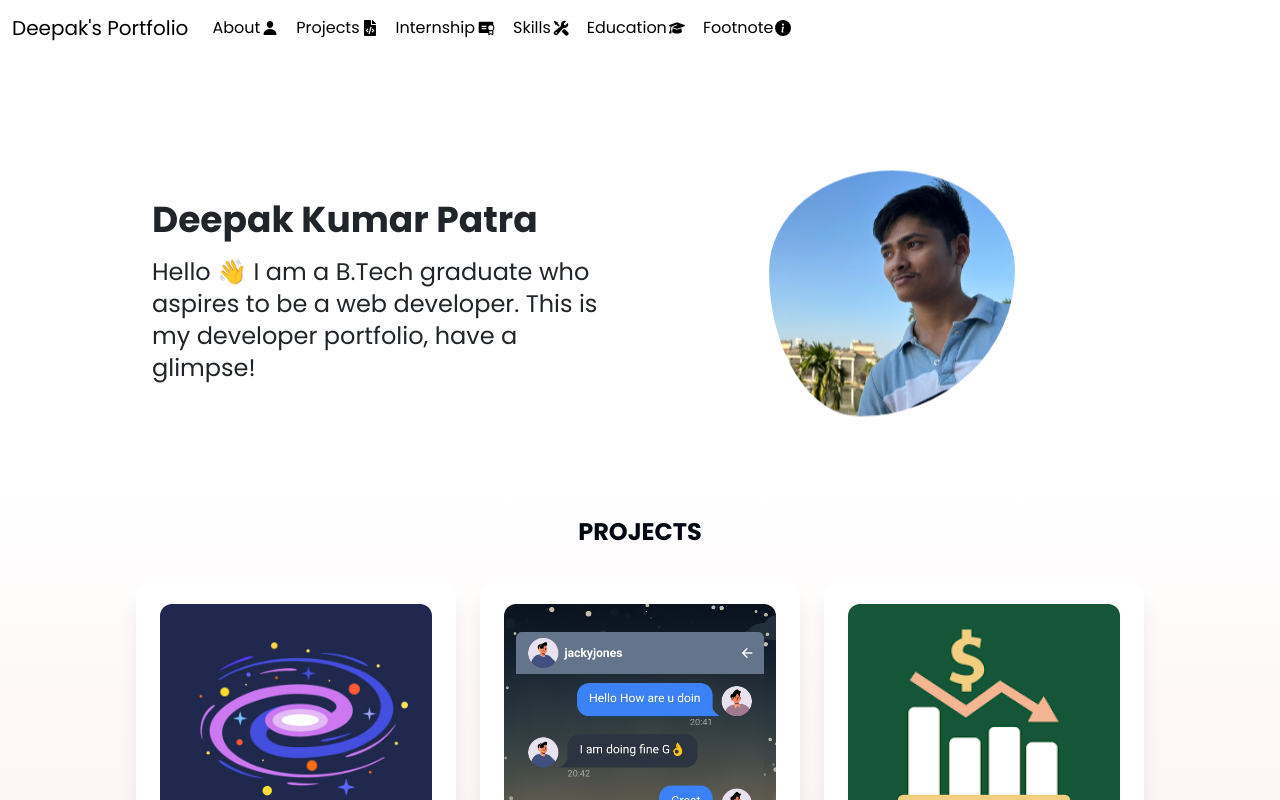
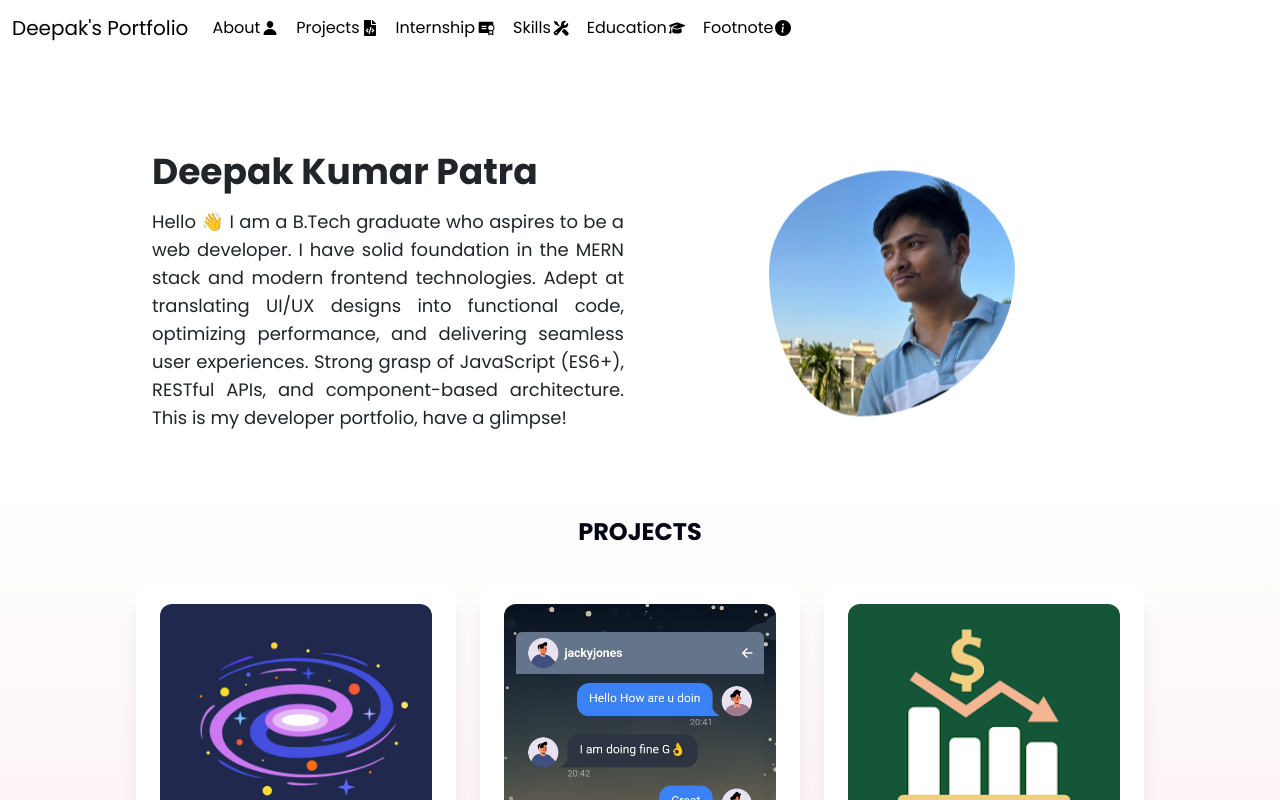
Before and after one commit to deepak-kr-patra/deepak-portfolio, a React (Vite) app: page / in a window 1280 px wide. Built offline with nearby package versions, Linux system fonts and the light colour scheme.

Commit message:
changed summary and some other component details

```diff
--- a/package.json
+++ b/package.json
@@ -4,7 +4,7 @@
   "version": "0.0.0",
   "type": "module",
   "scripts": {
-    "dev": "vite",
+    "dev": "vite --host",
     "build": "vite build",
     "lint": "eslint . --ext js,jsx --report-unused-disable-directives --max-warnings 0",
     "preview": "vite preview"
--- a/src/components/Education.jsx
+++ b/src/components/Education.jsx
@@ -51,10 +51,10 @@ const Education = () => {
                 </div>
                 <div className="tw-carousel-item tw-w-[80%]">
                     <div className='tw-flex tw-flex-col tw-items-center tw-justify-start tw-w-full tw-p-4 tw-rounded-2xl second-slide'>
-                        <h2 className='tw-w-full tw-text-center tw-font-bold tw-text-xl tw-mb-4'>12TH</h2>
+                        <h2 className='tw-w-full tw-text-center tw-font-bold tw-text-xl tw-mb-4'>12<sup>th</sup></h2>
                         <ul className='tw-w-full'>
                             <h3 className={`tw-font-bold ${fontSize} tw-text-[#e41111]`}>BOARD</h3>
-                            <p className={`tw-font-bold ${fontSize} tw-mb-4`}>11th and 12th in CHSE Board (Science stream)</p>
+                            <p className={`tw-font-bold ${fontSize} tw-mb-4`}>11<sup>th</sup> and 12<sup>th</sup> in CHSE Board (Science stream)</p>
 
                             <h3 className={`tw-font-bold ${fontSize} tw-text-[#e41111]`}>INSTITUTION</h3>
                             <p className={`tw-font-bold ${fontSize} tw-mb-4`}>Nimapara Autonomous College, Nimapara</p>
@@ -65,16 +65,16 @@ const Education = () => {
                             <h3 className={`tw-font-bold ${fontSize} tw-text-[#e41111]`}>SCORE</h3>
                             <p className={`tw-font-bold ${fontSize} tw-mb-4`}>74%</p>
 
-                            <p className={`tw-font-bold ${fontSize} tw-mb-4`}><span className='tw-text-[#e41111]'>*</span> Got e-Medhabruti scholarship for meritorious students in 12th.</p>
+                            <p className={`tw-font-bold ${fontSize} tw-mb-4`}><span className='tw-text-[#e41111]'>*</span> Got e-Medhabruti scholarship for meritorious students in 12<sup>th</sup>.</p>
                         </ul>
                     </div>
                 </div>
                 <div className="tw-carousel-item tw-w-[80%]">
                     <div className='tw-flex tw-flex-col tw-items-start tw-justify-start tw-w-full tw-p-4 tw-rounded-2xl third-slide'>
-                        <h2 className='tw-w-full tw-text-center tw-font-bold tw-text-xl tw-mb-4 tw-text-white'>SCHOOL</h2>
+                        <h2 className='tw-w-full tw-text-center tw-font-bold tw-text-xl tw-mb-4 tw-text-white'>10<sup>th</sup></h2>
                         <ul className='tw-w-full'>
                             <h3 className={`tw-font-bold ${fontSize} tw-text-[#2d2771]`}>BOARD</h3>
-                            <p className={`tw-font-bold ${fontSize} tw-mb-4 tw-text-white`}>10th in CBSE Board</p>
+                            <p className={`tw-font-bold ${fontSize} tw-mb-4 tw-text-white`}>10<sup>th</sup> in CBSE Board</p>
 
                             <h3 className={`tw-font-bold ${fontSize} tw-text-[#2d2771]`}>INSTITUTION</h3>
                             <p className={`tw-font-bold ${fontSize} tw-mb-4 tw-text-white`}>DAV Public School, Nimapara</p>
--- a/src/components/Header.jsx
+++ b/src/components/Header.jsx
@@ -11,19 +11,19 @@ const Header = () => {
   let headerBoxWidth = "";
   if (screenWidth > 1100) {
     headerSize = "tw-text-4xl";
-    paraSize = "tw-text-2xl";
+    paraSize = "tw-text-lg";
     headerBoxWidth = "tw-w-[80%]";
   } else if (screenWidth <= 1100 && screenWidth > 800) {
     headerSize = "tw-text-3xl";
-    paraSize = "tw-text-xl";
+    paraSize = "tw-text-md";
     headerBoxWidth = "tw-w-[95%]";
   } else if (screenWidth <= 800 && screenWidth > 650) {
     headerSize = "tw-text-2xl";
-    paraSize = "tw-text-lg";
+    paraSize = "tw-text-sm";
     headerBoxWidth = "tw-w-[95%]";
   } else {
     headerSize = "tw-text-2xl";
-    paraSize = "tw-text-md";
+    paraSize = "tw-text-xs";
     headerBoxWidth = "tw-w-full";
   }
 
@@ -34,11 +34,12 @@ const Header = () => {
   const picSizeClass = screenWidth <= 650 ? "smallPic" : "largePic";
 
   return (
-    <div className={`tw-flex ${flexDir} tw-p-2 tw-items-center tw-justify-center ${headerBoxWidth} tw-h-96`} id='about'>
+    <div className={`tw-flex ${flexDir} tw-p-2 tw-items-center tw-justify-center ${headerBoxWidth} md:tw-h-96 tw-h-96www`} id='about'>
       {/* intro */}
       <div className={`tw-flex tw-flex-col tw-p-4 tw-items-center tw-justify-center ${innerDivsWidth} tw-gap-4`}>
         <h1 className={`${headerSize} tw-w-full ${textAlign} tw-font-bold`}>Deepak Kumar Patra</h1>
-        <p className={`${paraSize} tw-w-full tw-text-start`}>Hello 👋 I am a B.Tech graduate who aspires to be a web developer. This is my developer portfolio, have a glimpse!</p>
+        {/* <p className={`${paraSize} tw-w-full tw-text-start`}>Hello 👋 I am a B.Tech graduate who aspires to be a web developer. This is my developer portfolio, have a glimpse!</p> */}
+        <p className={`${paraSize} tw-w-full tw-text-justify`}>Hello 👋 I am a B.Tech graduate who aspires to be a web developer. I have solid foundation in the MERN stack and modern frontend technologies. Adept at translating UI/UX designs into functional code, optimizing performance, and delivering seamless user experiences. Strong grasp of JavaScript (ES6+), RESTful APIs, and component-based architecture. This is my developer portfolio, have a glimpse!</p>
       </div>
 
       {/* pic */}
--- a/src/components/Internship.jsx
+++ b/src/components/Internship.jsx
@@ -74,8 +74,8 @@ const Internship = () => {
             <div className={`tw-card ${cardWidth} tw-glass internship-card`}>
                 <figure><img src="/1Stop.png" alt="1Stop" /></figure>
                 <div className="tw-card-body tw-items-center">
-                    <h2 className="tw-card-title">Online AI Internship</h2>
-                    <p className='tw-mb-4'>An online internship on Artificial Intelligence by 1Stop.</p>
+                    <h2 className="tw-card-title">AI Internship by 1Stop</h2>
+                    <p className='tw-mb-4'>An internship program on Artificial Intelligence by 1Stop.</p>
                     <button className="tw-btn tw-rounded-3xl info-btn" onClick={toggleInfoView}>View Info <IoInformationCircle className='tw-text-xl' />
                     </button>
                 </div>
--- a/src/components/internshipInfo/InternshipInfo.jsx
+++ b/src/components/internshipInfo/InternshipInfo.jsx
@@ -36,12 +36,12 @@ const InternshipInfo = ({ toggleInfoView, toggleDocView }) => {
                 </div>
 
                 <div className={`tw-card-body tw-h-full ${cardBodyPadding} tw-items-center tw-gap-8`}>
-                    <h1 className={`tw-font-extrabold ${headerTextSize}`}>Online AI Internship</h1>
+                    <h1 className={`tw-font-extrabold ${headerTextSize}`}>AI Internship by 1Stop</h1>
 
                     <div className='tw-overflow-y-scroll tw-pr-2 project-info-details' id='internInfoDetails'>
                         <ul className='info-list'>
                             <h3 className={`tw-font-bold ${subheaderTextSize} tw-text-[#e41165]`}>ABOUT</h3>
-                            <p className='tw-font-semibold'>Completed internship program in Artificial Intelligence, from 20th Mar, 2022 to 20th May, 2022.. from Personifwy.</p>
+                            <p className='tw-font-semibold'>Completed internship program on Artificial Intelligence by 1Stop, from 10th Feb, 2022 to 20th May, 2022.. from Personifwy.</p>
 
                             <div className="tw-divider"></div>
 
```
Also changed, not shown: 1 other file (tests, documents, lock files or other folders).
